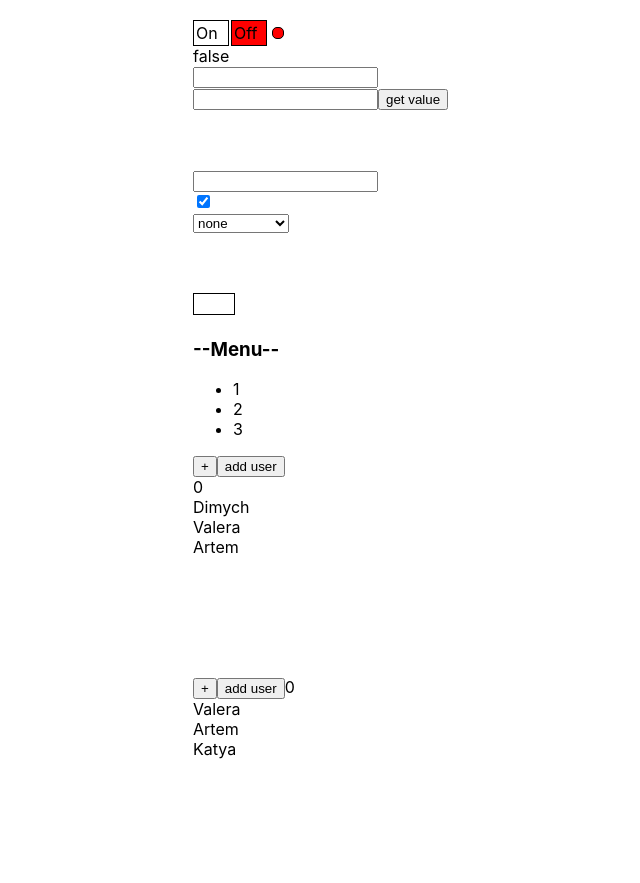
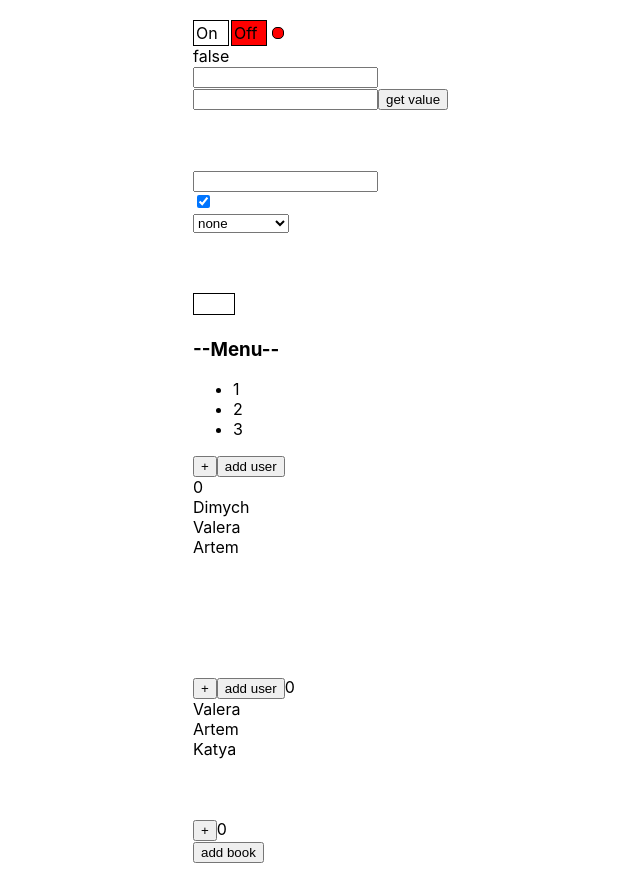
Before and after one commit to ElenaBoyko1992/React-Detail-Course, a React (Create React App) app: page / in a window 1280 px wide. Shown: the whole page, without its empty margins (147-787 px from the left). Before the commit the page ends 800 px from the top, so only its background shows below. Built offline with nearby package versions, Linux system fonts and the light colour scheme.

Commit message:
19 lesson

```diff
--- a/src/App.tsx
+++ b/src/App.tsx
@@ -8,7 +8,7 @@ import {ControlledCheckbox, ControlledInputs, ControlledSelect} from "./componen
 import {Select} from "./components/Select/Select";
 import UncontrolledAccordion from "./components/UncontrolledAccordion/UncontrolledAccordion";
 import {Example1} from "./components/ReactMemo/ReactMemo";
-import {DifficultCountingExample, HelpsToReactMemo} from "./components/UseMemo/UseMemo";
+import {DifficultCountingExample, HelpsToReactMemo, LikeUseCallback} from "./components/UseMemo/UseMemoUseCallback";
 
 function App() {
     console.log("App rendering")
@@ -78,11 +78,15 @@ function App() {
             <br/>
             <br/>
             <br/>
-     {/*       <DifficultCountingExample/>*/}
+            {/*       <DifficultCountingExample/>*/}
             <br/>
             <br/>
             <br/>
             <HelpsToReactMemo/>
+            <br/>
+            <br/>
+            <br/>
+            <LikeUseCallback/>
 
         </div>
     );
--- a/src/components/UseMemo/UseMemo.tsx
+++ b/src/components/UseMemo/UseMemoUseCallback.tsx
@@ -1,4 +1,4 @@
-import React, {useMemo, useState} from "react";
+import React, {useCallback, useMemo, useState} from "react";
 
 export const DifficultCountingExample = () => {
     const [a, setA] = useState(5);
@@ -65,3 +65,38 @@ export const HelpsToReactMemo = () => {
         <Users users={newArray}/>
     </>
 }
+
+export const LikeUseCallback = () => {
+    console.log("HelpsToReactMemo")
+    const [counter, setCounter] = useState(0);
+    const [books, setBooks] = useState(["React", "JS", "CSS", "HTML"]);
+
+    const memoizedAddBook1 = useMemo(() => {
+        return () => {
+            setBooks([...books, 'Angular' + new Date().getTime()]);
+        }
+    }, [books]) //books (зависимость) обязательно должен быть вторым параметром, иначе функция будет работать неправильно
+
+    const memoizedAddBook2 = useCallback(() => {
+        setBooks([...books, 'Angular' + new Date().getTime()]);
+    }, [books]) //books (зависимость) обязательно должен быть вторым параметром, иначе функция будет работать неправильно
+
+    return <>
+        <button onClick={() => setCounter(counter + 1)}>+</button>
+        {counter}
+        <Book addBook={memoizedAddBook2}/>
+    </>
+}
+
+type BooksSecretPropsType = {
+    addBook: () => void
+}
+
+const BooksSecret = (props: BooksSecretPropsType) => {
+    console.log("BooksSecret")
+    return <div>
+        <button onClick={props.addBook}>add book</button>
+    </div>
+}
+
+const Book = React.memo(BooksSecret);
```
Also changed, not shown: 1 other file (tests, documents, lock files or other folders).
